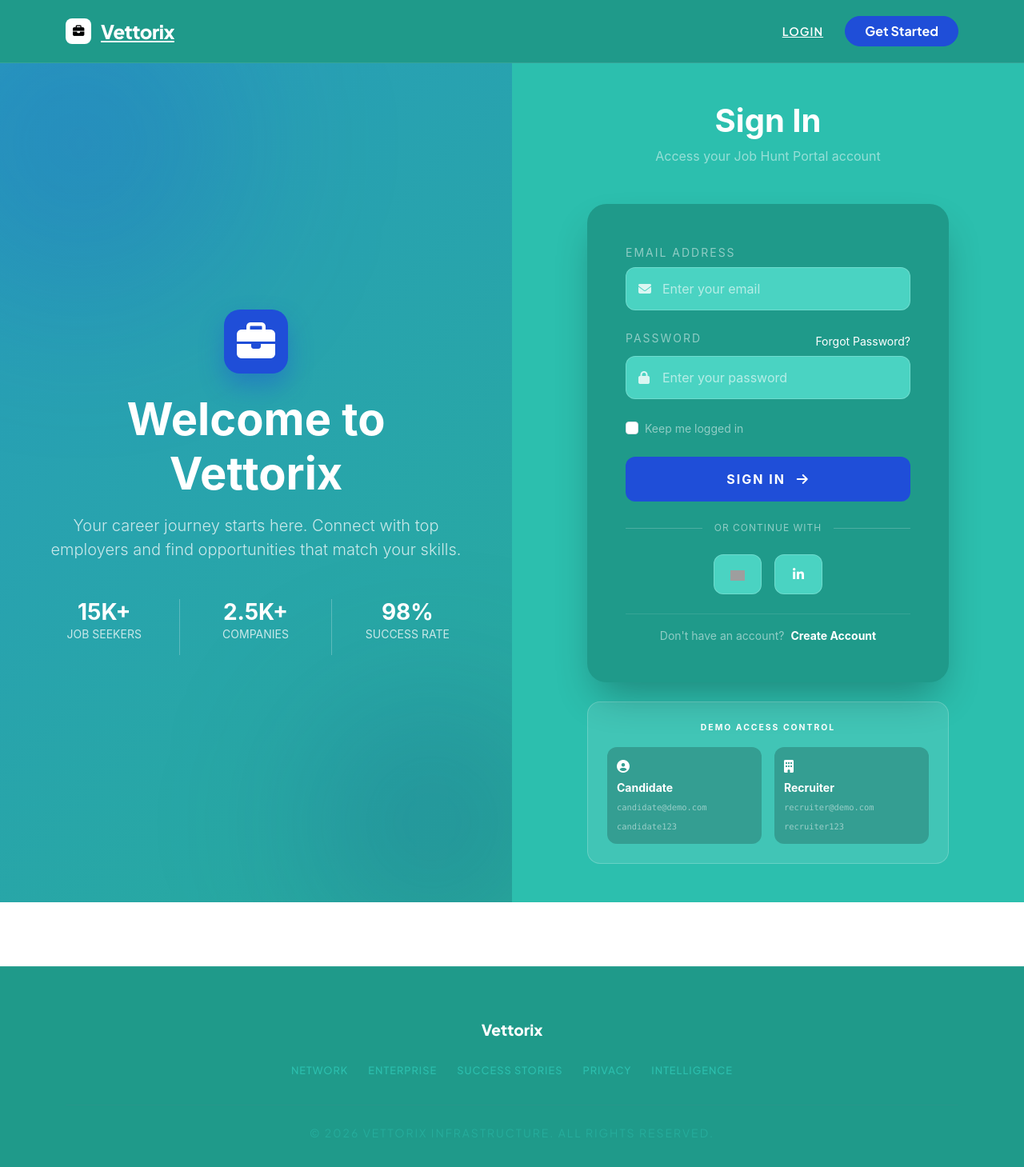
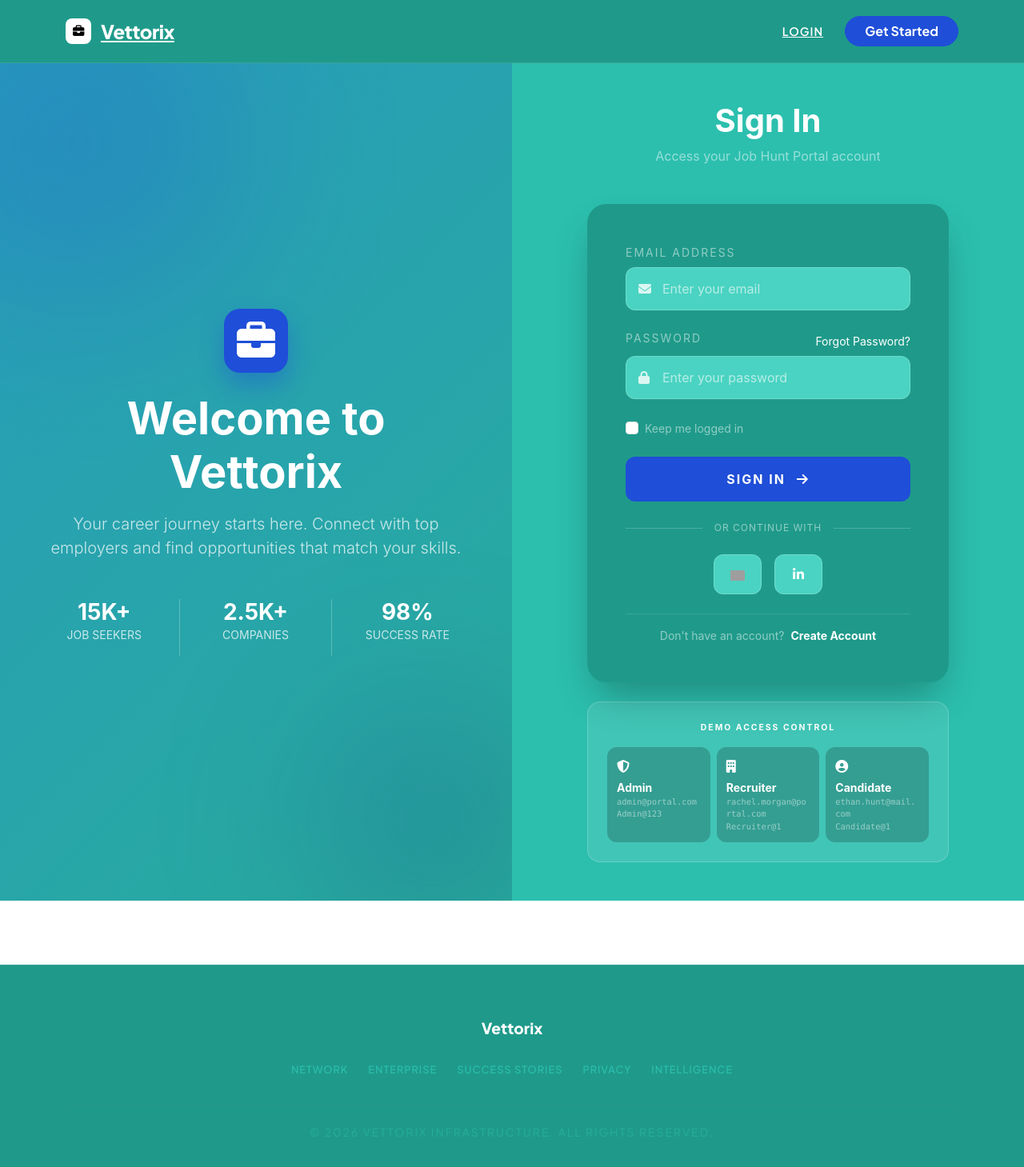
Before and after one commit to RootRace/demo-job-portal-application, a Flask app: page /login in a window 1280 px wide. Shown: the whole page at 80% size. After the commit the page ends 1421 px from the top, so only its background shows below. Run offline with Flask 3, Linux system fonts and the light colour scheme; grey boxes are pictures that could not be loaded.

Commit message:
chore: update login page demo data credentials

```diff
--- a/app/templates/login.html
+++ b/app/templates/login.html
@@ -100,21 +100,29 @@
 
           <div class="mt-4 p-4 demo-box rounded-4">
             <p class="x-small text-uppercase tracking-widest text-white mb-3 text-center fw-bold">Demo Access Control</p>
-            <div class="row g-3">
-              <div class="col-sm-6">
+            <div class="row g-2">
+              <div class="col-12 col-md-4">
+                <div class="demo-item">
+                  <i class="fas fa-shield-halved text-white mb-2"></i>
+                  <p class="mb-0 fw-bold text-white small">Admin</p>
+                  <code class="x-small text-white-50 d-block" style="word-break: break-word;">admin@portal.com</code>
+                  <code class="x-small text-white-50 d-block">Admin@123</code>
+                </div>
+              </div>
+              <div class="col-12 col-md-4">
+                <div class="demo-item">
+                  <i class="fas fa-building text-white mb-2"></i>
+                  <p class="mb-0 fw-bold text-white small">Recruiter</p>
+                  <code class="x-small text-white-50 d-block" style="word-break: break-word;">rachel.morgan@portal.com</code>
+                  <code class="x-small text-white-50 d-block">Recruiter@1</code>
+                </div>
+              </div>
+              <div class="col-12 col-md-4">
                 <div class="demo-item">
                   <i class="fas fa-user-circle text-white mb-2"></i>
                   <p class="mb-0 fw-bold text-white small">Candidate</p>
-                  <code class="x-small text-white-50">candidate@demo.com</code>
-                  <code class="x-small text-white-50">candidate123</code>
-                </div>
-              </div>
-              <div class="col-sm-6">
-                <div class="demo-item">
-                  <i class="fas fa-building text-white mb-2"></i>
-                  <p class="mb-0 fw-bold text-white small">Recruiter</p>
-                  <code class="x-small text-white-50">recruiter@demo.com</code>
-                  <code class="x-small text-white-50">recruiter123</code>
+                  <code class="x-small text-white-50 d-block" style="word-break: break-word;">ethan.hunt@mail.com</code>
+                  <code class="x-small text-white-50 d-block">Candidate@1</code>
                 </div>
               </div>
             </div>
```
